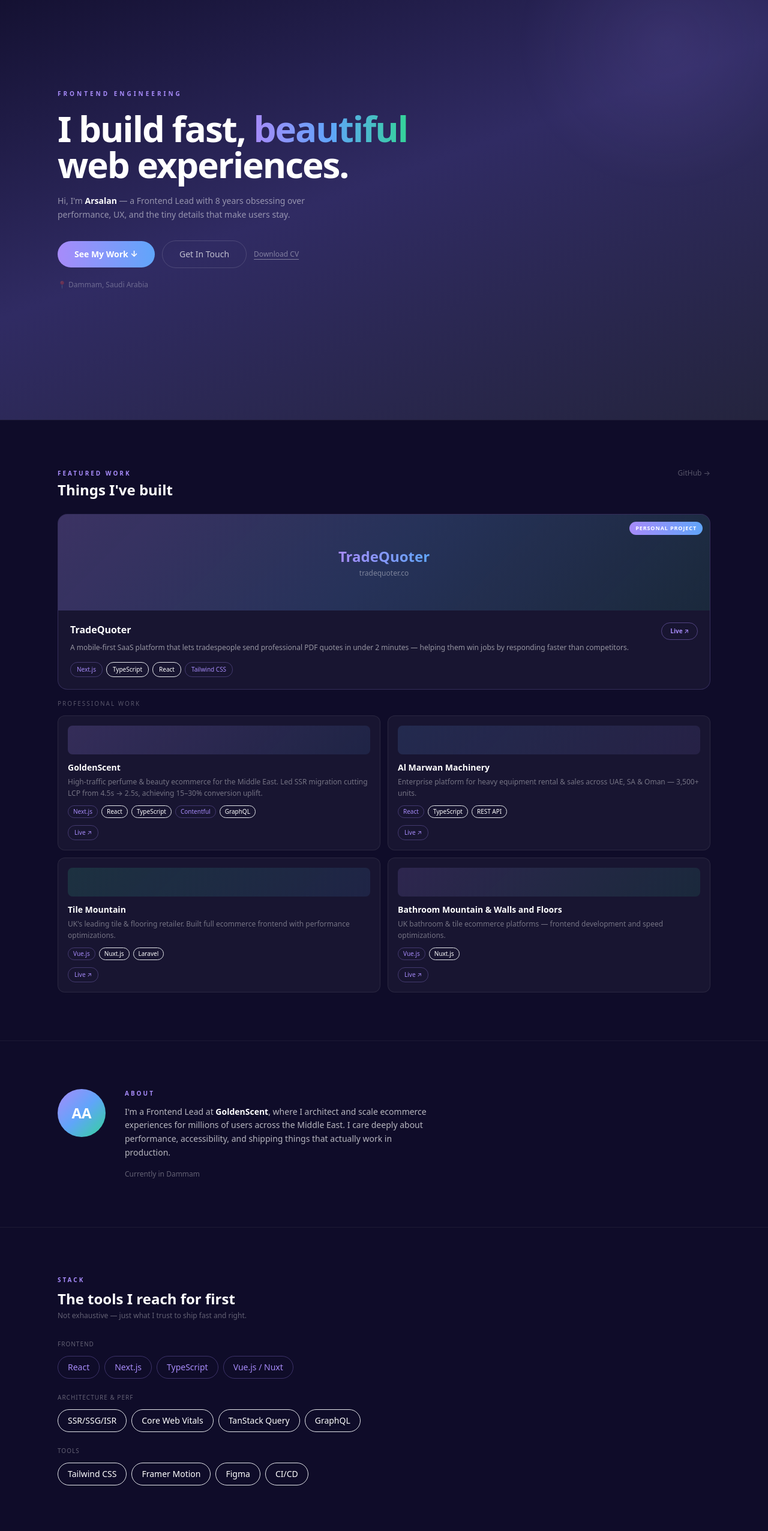
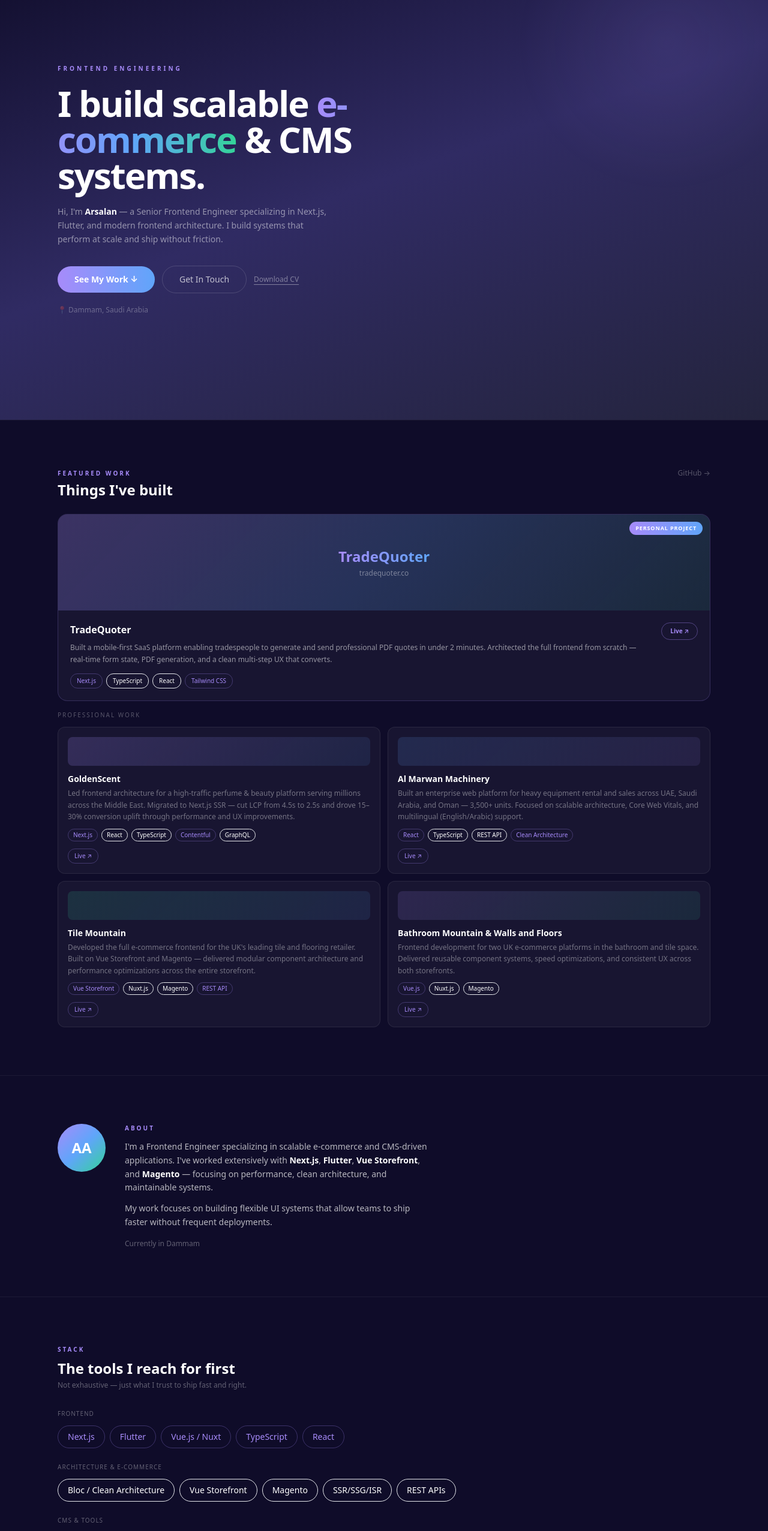
Before and after one commit to Arslkhan/myportfolio, a Next.js app: page / in a window 1280 px wide. Shown: the part 100-2653 px from the top of the page at 60% size. Built offline with nearby package versions, Linux system fonts and the light colour scheme.

Commit message:
content: update hero, about, skills, projects, experience to reflect full stack

```diff
--- a/components/About.tsx
+++ b/components/About.tsx
@@ -14,12 +14,18 @@
           <p className="text-[10px] tracking-[3px] text-accent-purple uppercase font-semibold mb-3">
             About
           </p>
+          <p className="text-sm text-white/70 leading-relaxed max-w-lg mb-3">
+            I&apos;m a Frontend Engineer specializing in scalable e-commerce and CMS-driven
+            applications. I&apos;ve worked extensively with{' '}
+            <strong className="text-white font-semibold">Next.js</strong>,{' '}
+            <strong className="text-white font-semibold">Flutter</strong>,{' '}
+            <strong className="text-white font-semibold">Vue Storefront</strong>, and{' '}
+            <strong className="text-white font-semibold">Magento</strong> — focusing on performance,
+            clean architecture, and maintainable systems.
+          </p>
           <p className="text-sm text-white/70 leading-relaxed max-w-lg mb-4">
-            I&apos;m a Frontend Lead at{' '}
-            <strong className="text-white font-semibold">GoldenScent</strong>, where I architect
-            and scale ecommerce experiences for millions of users across the Middle East. I care
-            deeply about performance, accessibility, and shipping things that actually work in
-            production.
+            My work focuses on building flexible UI systems that allow teams to ship faster
+            without frequent deployments.
           </p>
           <p className="text-xs text-white/35">
             Currently in Dammam
--- a/components/Hero.tsx
+++ b/components/Hero.tsx
@@ -29,20 +29,20 @@
           variants={fadeUpVariant}
           className="text-5xl md:text-6xl font-black leading-[1.05] tracking-[-2px] mb-5"
         >
-          I build fast,{' '}
+          I build scalable{' '}
           <span className="bg-gradient-to-r from-accent-purple via-accent-blue to-accent-green bg-clip-text text-transparent">
-            beautiful
+            e-commerce
           </span>{' '}
-          web experiences.
+          &amp; CMS systems.
         </motion.h1>
 
         <motion.p
           variants={fadeUpVariant}
           className="text-sm text-white/50 max-w-md leading-relaxed mb-8"
         >
-          Hi, I&apos;m <strong className="text-white font-semibold">Arsalan</strong> — a Frontend
-          Lead with 8 years obsessing over performance, UX, and the tiny details that make users
-          stay.
+          Hi, I&apos;m <strong className="text-white font-semibold">Arsalan</strong> — a Senior
+          Frontend Engineer specializing in Next.js, Flutter, and modern frontend architecture.
+          I build systems that perform at scale and ship without friction.
         </motion.p>
 
         <motion.div variants={fadeUpVariant} className="flex gap-3 flex-wrap items-center">
--- a/data/experience.ts
+++ b/data/experience.ts
@@ -13,10 +13,10 @@
     location: 'Dammam, Saudi Arabia',
     period: 'Sep 2025 – Present',
     bullets: [
-      'Architect frontend for high-traffic ecommerce (millions of users)',
-      'Manage & mentor a team of 8 frontend engineers',
-      'Led Next.js SSR migration — LCP improved from ~4.5s → 2.5s (50% gain)',
-      '~15–30% conversion uplift through UX & performance improvements',
+      'Architect and scale CMS-driven ecommerce frontend for millions of users across the Middle East',
+      'Led Next.js SSR migration — LCP improved from ~4.5s → 2.5s, driving 15–30% conversion uplift',
+      'Built Contentful-powered UI systems enabling content updates without deployments',
+      'Manage and mentor a team of 8 frontend engineers across web and mobile',
     ],
   },
   {
@@ -25,9 +25,10 @@
     location: 'Dubai, UAE',
     period: 'Nov 2022 – Jun 2024',
     bullets: [
-      'Developed enterprise web applications with focus on performance and usability',
-      'Improved Core Web Vitals and optimized rendering strategies',
-      'Supported multilingual (English/Arabic) workflows',
+      'Developed enterprise platform for 3,500+ equipment units across UAE, Saudi Arabia, and Oman',
+      'Implemented clean architecture separating data, domain, and presentation layers',
+      'Optimized Core Web Vitals and rendering strategies for performance at scale',
+      'Delivered full multilingual (English/Arabic) support across the platform',
     ],
   },
   {
--- a/data/projects.ts
+++ b/data/projects.ts
@@ -12,7 +12,7 @@
 export const projects: Project[] = [
   {
     title: 'TradeQuoter',
-    description: 'A mobile-first SaaS platform that lets tradespeople send professional PDF quotes in under 2 minutes — helping them win jobs by responding faster than competitors.',
+    description: 'Built a mobile-first SaaS platform enabling tradespeople to generate and send professional PDF quotes in under 2 minutes. Architected the full frontend from scratch — real-time form state, PDF generation, and a clean multi-step UX that converts.',
     tags: ['Next.js', 'TypeScript', 'React', 'Tailwind CSS'],
     liveUrl: 'https://tradequoter.co/',
     featured: true,
@@ -21,7 +21,7 @@
   },
   {
     title: 'GoldenScent',
-    description: 'High-traffic perfume & beauty ecommerce for the Middle East. Led SSR migration cutting LCP from 4.5s → 2.5s, achieving 15–30% conversion uplift.',
+    description: 'Led frontend architecture for a high-traffic perfume & beauty platform serving millions across the Middle East. Migrated to Next.js SSR — cut LCP from 4.5s to 2.5s and drove 15–30% conversion uplift through performance and UX improvements.',
     tags: ['Next.js', 'React', 'TypeScript', 'Contentful', 'GraphQL'],
     liveUrl: 'https://www.goldenscent.com/',
     featured: false,
@@ -30,8 +30,8 @@
   },
   {
     title: 'Al Marwan Machinery',
-    description: 'Enterprise platform for heavy equipment rental & sales across UAE, SA & Oman — 3,500+ units.',
-    tags: ['React', 'TypeScript', 'REST API'],
+    description: 'Built an enterprise web platform for heavy equipment rental and sales across UAE, Saudi Arabia, and Oman — 3,500+ units. Focused on scalable architecture, Core Web Vitals, and multilingual (English/Arabic) support.',
+    tags: ['React', 'TypeScript', 'REST API', 'Clean Architecture'],
     liveUrl: 'https://almarwan.com/',
     featured: false,
     type: 'professional',
@@ -39,8 +39,8 @@
   },
   {
     title: 'Tile Mountain',
-    description: "UK's leading tile & flooring retailer. Built full ecommerce frontend with performance optimizations.",
-    tags: ['Vue.js', 'Nuxt.js', 'Laravel'],
+    description: "Developed the full e-commerce frontend for the UK's leading tile and flooring retailer. Built on Vue Storefront and Magento — delivered modular component architecture and performance optimizations across the entire storefront.",
+    tags: ['Vue Storefront', 'Nuxt.js', 'Magento', 'REST API'],
     liveUrl: 'https://www.tilemountain.co.uk/',
     featured: false,
     type: 'professional',
@@ -48,8 +48,8 @@
   },
   {
     title: 'Bathroom Mountain & Walls and Floors',
-    description: 'UK bathroom & tile ecommerce platforms — frontend development and speed optimizations.',
-    tags: ['Vue.js', 'Nuxt.js'],
+    description: 'Frontend development for two UK e-commerce platforms in the bathroom and tile space. Delivered reusable component systems, speed optimizations, and consistent UX across both storefronts.',
+    tags: ['Vue.js', 'Nuxt.js', 'Magento'],
     liveUrl: 'https://www.bathroommountain.co.uk/',
     featured: false,
     type: 'professional',
--- a/data/skills.ts
+++ b/data/skills.ts
@@ -8,16 +8,16 @@
   {
     label: 'Frontend',
     color: 'purple',
-    items: ['React', 'Next.js', 'TypeScript', 'Vue.js / Nuxt'],
+    items: ['Next.js', 'Flutter', 'Vue.js / Nuxt', 'TypeScript', 'React'],
   },
   {
-    label: 'Architecture & Perf',
+    label: 'Architecture & E-commerce',
     color: 'blue',
-    items: ['SSR/SSG/ISR', 'Core Web Vitals', 'TanStack Query', 'GraphQL'],
+    items: ['Bloc / Clean Architecture', 'Vue Storefront', 'Magento', 'SSR/SSG/ISR', 'REST APIs'],
   },
   {
-    label: 'Tools',
+    label: 'CMS & Tools',
     color: 'green',
-    items: ['Tailwind CSS', 'Framer Motion', 'Figma', 'CI/CD'],
+    items: ['Contentful', 'Tailwind CSS', 'GraphQL', 'CI/CD', 'Git'],
   },
 ]
```
Also changed, not shown: 2 other files (tests, documents, lock files or other folders).
